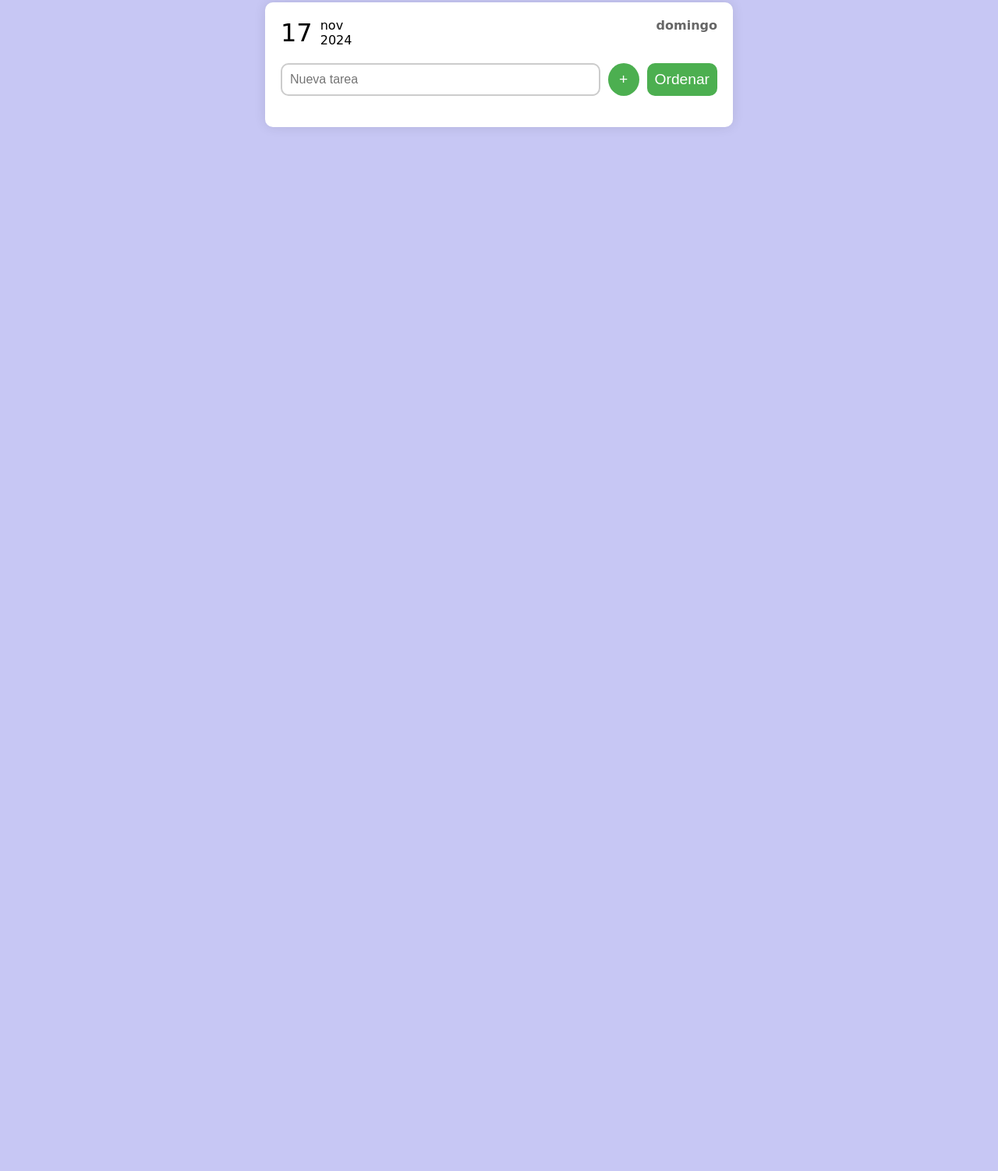
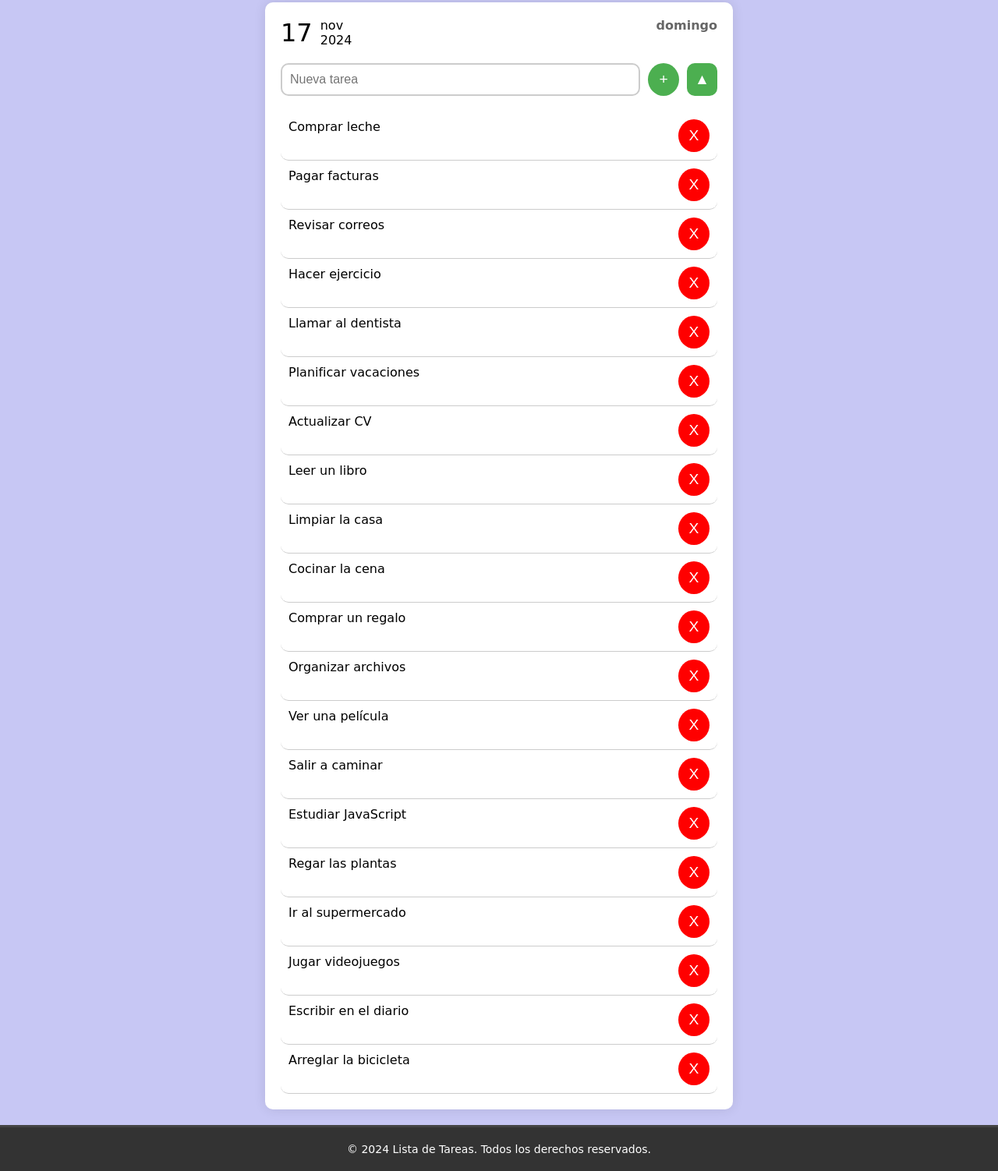
Before and after one commit to JenniFFerDuque/PSP-Personal-software-process-, a plain HTML site: page index.html in a window 1280 px wide. Shown: the part 340-1842 px from the top of the page at 78% size. Before the commit the page ends 800 px from the top, so only its background shows below. Drawn offline with Linux system fonts and the light colour scheme; a web font is replaced by a local one.

Commit message:
feat: add footer and add dinamic footer , change text to icon sort html

```diff
--- a/index.html
+++ b/index.html
@@ -53,10 +53,16 @@
                     title="La tarea solo puede contener letras y números, y debe tener al menos 3 caracteres"
                     required /> <!-- Campo obligatorio -->
                 <button type="submit" class="add-task-button">+</button>
-                <button type="button" class="order-button round-border" onclick="renderOrderedTask()">Ordenar</button>
+                <button type="button" class="order-button round-border" onclick="renderOrderedTask()">&#x25B2; <!-- Flecha hacia arriba --></button>
             </form>
 
             <div id="taskContainer" class="task-container"></div>
         </div>
+
+        <footer class="footer">
+            <div class="footer-content">
+                <p>&copy; 2024 Lista de Tareas. Todos los derechos reservados.</p>
+            </div>
+        </footer>
     </body>
 </html>
--- a/script.js
+++ b/script.js
@@ -5,11 +5,18 @@ document.addEventListener('DOMContentLoaded', () => {
     document.getElementById('dateMonth').textContent = date.toLocaleString('es-ES', { month: 'short' });
     document.getElementById('dateYear').textContent = date.getFullYear();
     document.getElementById('dateText').textContent = date.toLocaleString('es-ES', { weekday: 'long' });
+
+
+ // Llamar a la función para cargar las tareas iniciales
+    initializeTasks();
 });
 
 // Función para agregar una nueva tarea
 function addNewTask(event) {
-    event.preventDefault();
+    if (event) {
+        event.preventDefault();
+    }
+
     const taskText = document.querySelector('#taskInput').value.trim();
     if (taskText === '') return;
 
@@ -54,3 +61,38 @@ function renderOrderedTask() {
         taskContainer.appendChild(taskElement);
     });
 }
+
+// Función para inicializar una lista de tareas predeterminadas
+function initializeTasks() {
+
+    // TODO : buscar EN UNA BD
+    const initialTasks = [
+        "Comprar leche",
+        "Pagar facturas",
+        "Revisar correos",
+        "Hacer ejercicio",
+        "Llamar al dentista",
+        "Planificar vacaciones",
+        "Actualizar CV",
+        "Leer un libro",
+        "Limpiar la casa",
+        "Cocinar la cena",
+        "Comprar un regalo",
+        "Organizar archivos",
+        "Ver una película",
+        "Salir a caminar",
+        "Estudiar JavaScript",
+        "Regar las plantas",
+        "Ir al supermercado",
+        "Jugar videojuegos",
+        "Escribir en el diario",
+        "Arreglar la bicicleta"
+    ];
+
+    const taskContainer = document.getElementById('taskContainer');
+
+    initialTasks.forEach(taskText => {
+        const taskElement = createTaskElement(taskText);
+        taskContainer.appendChild(taskElement);
+    });
+}
--- a/styles.css
+++ b/styles.css
@@ -7,9 +7,13 @@
 body {
     font-family: 'DynaPuff', cursive;
     background-color: #c7c7f4;
-    justify-content: center;
-    align-items: center;
+}
+
+html, body {
     height: 100vh;
+    display: flex;
+    flex-direction: column;
+    width: 100%;
 }
 
 .header {
@@ -40,6 +44,7 @@ line-height: 1.0;
 .fas {
     margin-right: 5px;
 }
+
 .todo-list-container {
     background-color: #ffffff;
     padding: 20px;
@@ -138,3 +143,19 @@ line-height: 1.0;
 .round-border {
     border-radius: 10px;
 }
+
+.footer {
+    background-color: #333;
+    color: #fff;
+    text-align: center;
+    padding: 20px 10px;
+    border-top: 3px solid #444;
+    font-size: 14px;
+    font-family: 'DynaPuff', cursive;
+    margin-top: 20px;
+}
+
+.footer-content {
+    max-width: 1200px;
+    margin: 0 auto;
+}
```
Lines whose indentation alone changed are shown as unchanged.
